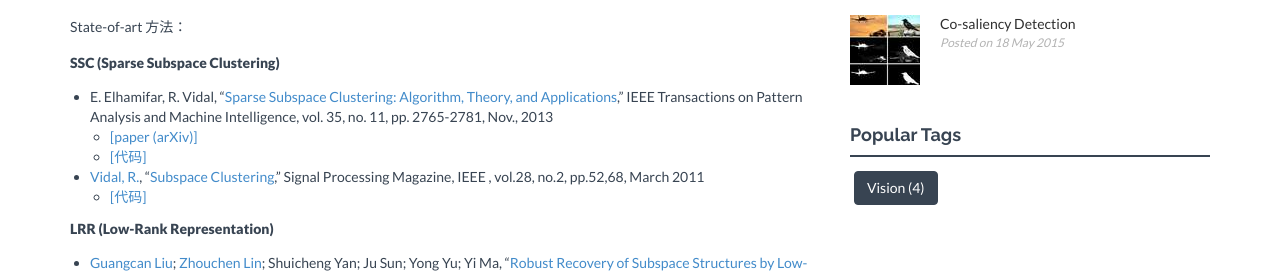
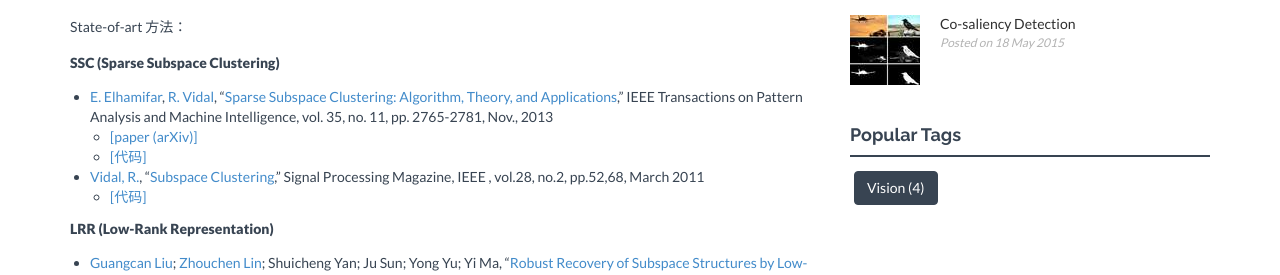
Before and after one commit to quxiaofeng/methods.ml, a Jekyll site: the page built from _posts/methods/2015-06-04-subspace-clustering.markdown, in a window 1280 px wide and 900 px high, scrolled down 595 px. Shown: the part 172-447 px from the top of the window. Built offline with Jekyll 4.4.1, drawn with Linux system fonts in a browser that asks for light colours; part of the change alters nothing that is shown.

```diff
--- a/_config.yml
+++ b/_config.yml
@@ -4,8 +4,8 @@
 title: Machine Learning Methods
 description: "Machine learning methods collects new methods in open source and academia, including clustering, regression, classification, supervised and unsupervised learning, metric learning and dictionary learning."
 analytics: #Google analytics code in the format XX-nnnnnnnn-n
-baseurl: /methods.ml #important: start with /
-url: http://www.quxiaofeng.me
+baseurl:  #important: start with /
+url: http://www.methods.ml
 
 # Build settings
 markdown: kramdown
@@ -31,7 +31,7 @@ social:
   - title: twitter
     url: https://twitter.com/quxiaofeng
   - title: instagram
-    url: https://instagram.com/quxiaofeng/
+    url: https://instagram.com/quxiaofeng
   - title: tumblr
     url: https://www.tumblr.com/blog/quxiaofeng
 
--- a/_posts/methods/2015-06-04-subspace-clustering.markdown
+++ b/_posts/methods/2015-06-04-subspace-clustering.markdown
@@ -16,7 +16,7 @@ State-of-art 方法：
 
 **SSC (Sparse Subspace Clustering)**
 
-+ E. Elhamifar, R. Vidal, "[Sparse Subspace Clustering: Algorithm, Theory, and Applications](http://ieeexplore.ieee.org/xpl/articleDetails.jsp?arnumber=6482137)," IEEE Transactions on Pattern Analysis and Machine Intelligence, vol. 35, no. 11, pp. 2765-2781, Nov., 2013
++ [E. Elhamifar][elhamifar], [R. Vidal][vidal], "[Sparse Subspace Clustering: Algorithm, Theory, and Applications](http://ieeexplore.ieee.org/xpl/articleDetails.jsp?arnumber=6482137)," IEEE Transactions on Pattern Analysis and Machine Intelligence, vol. 35, no. 11, pp. 2765-2781, Nov., 2013
     + [[paper  (arXiv)]](http://arxiv.org/abs/1203.1005)
     + [[代码]](http://vision.jhu.edu/code/)
 + [Vidal, R.][vidal], "[Subspace Clustering](http://ieeexplore.ieee.org/xpls/abs_all.jsp?arnumber=5714408&tag=1)," Signal Processing Magazine, IEEE , vol.28, no.2, pp.52,68, March 2011
@@ -120,8 +120,9 @@ State-of-art 方法：
 | 10 Subjects        | Mean      | 36.46 | 33.49 | 7.81 | 16.93 | 7.24 | 4.79 |
 | (3 combinations)   | Median    | 36.09 | 32.81 | 7.03 | 18.91 | 5.47 | 3.28 |
 
-[liu]:https://sites.google.com/site/guangcanliu/
-[lin]:http://www.cis.pku.edu.cn/faculty/vision/zlin/zlin.htm
-[vidal]:http://cis.jhu.edu/~rvidal/
-[xu]:http://csjunxu.github.io/blog/
-[wang]:http://research.microsoft.com/en-us/um/people/jingdw/
+[liu]: https://sites.google.com/site/guangcanliu/
+[lin]: http://www.cis.pku.edu.cn/faculty/vision/zlin/zlin.htm
+[vidal]: http://cis.jhu.edu/~rvidal/
+[xu]: http://csjunxu.github.io/blog/
+[wang]: http://research.microsoft.com/en-us/um/people/jingdw/
+[elhamifar]: http://www.eecs.berkeley.edu/~ehsan.elhamifar/
```
